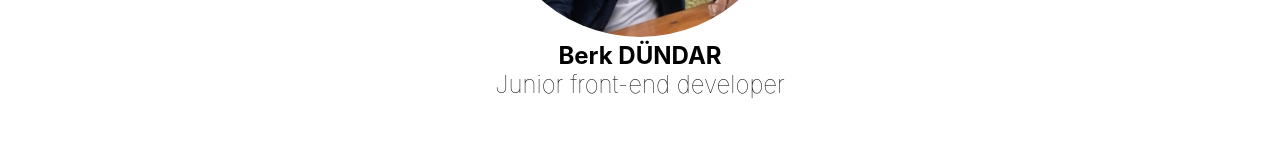
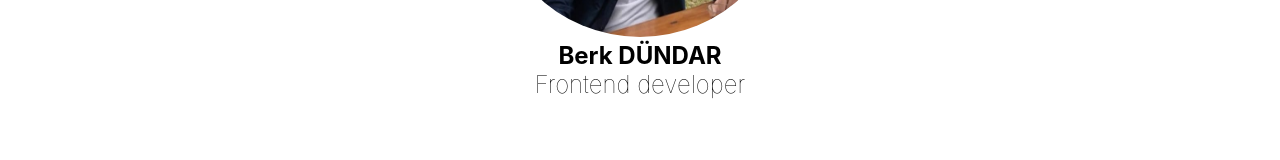
Before and after one commit to Berknb/portfolio, a Next.js app: page / in a window 1280 px wide. Shown: the part 319-479 px from the top of the page. Built offline with nearby package versions, Linux system fonts and the light colour scheme.

Commit message:
Update Bio.js

```diff
--- a/components/layout/Bio.js
+++ b/components/layout/Bio.js
@@ -22,7 +22,7 @@ export default function index() {
               </span>
               <header>
                   <h1>Berk DÜNDAR</h1>
-                  <h3>Junior front-end developer</h3>
+                  <h3>Frontend developer</h3>
                   </header>
               </div>
               <div className={Classes.firstResponsive}>
```
